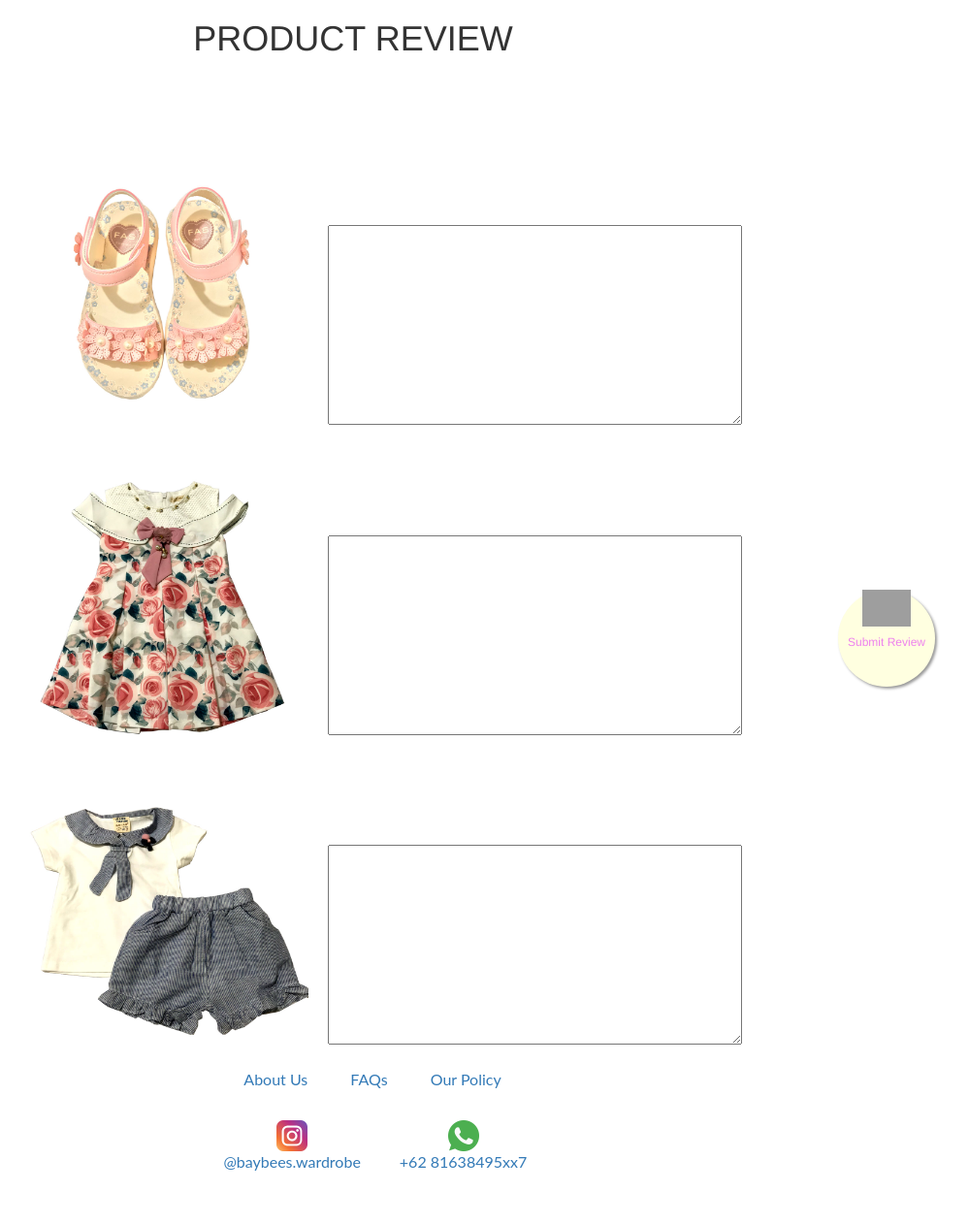
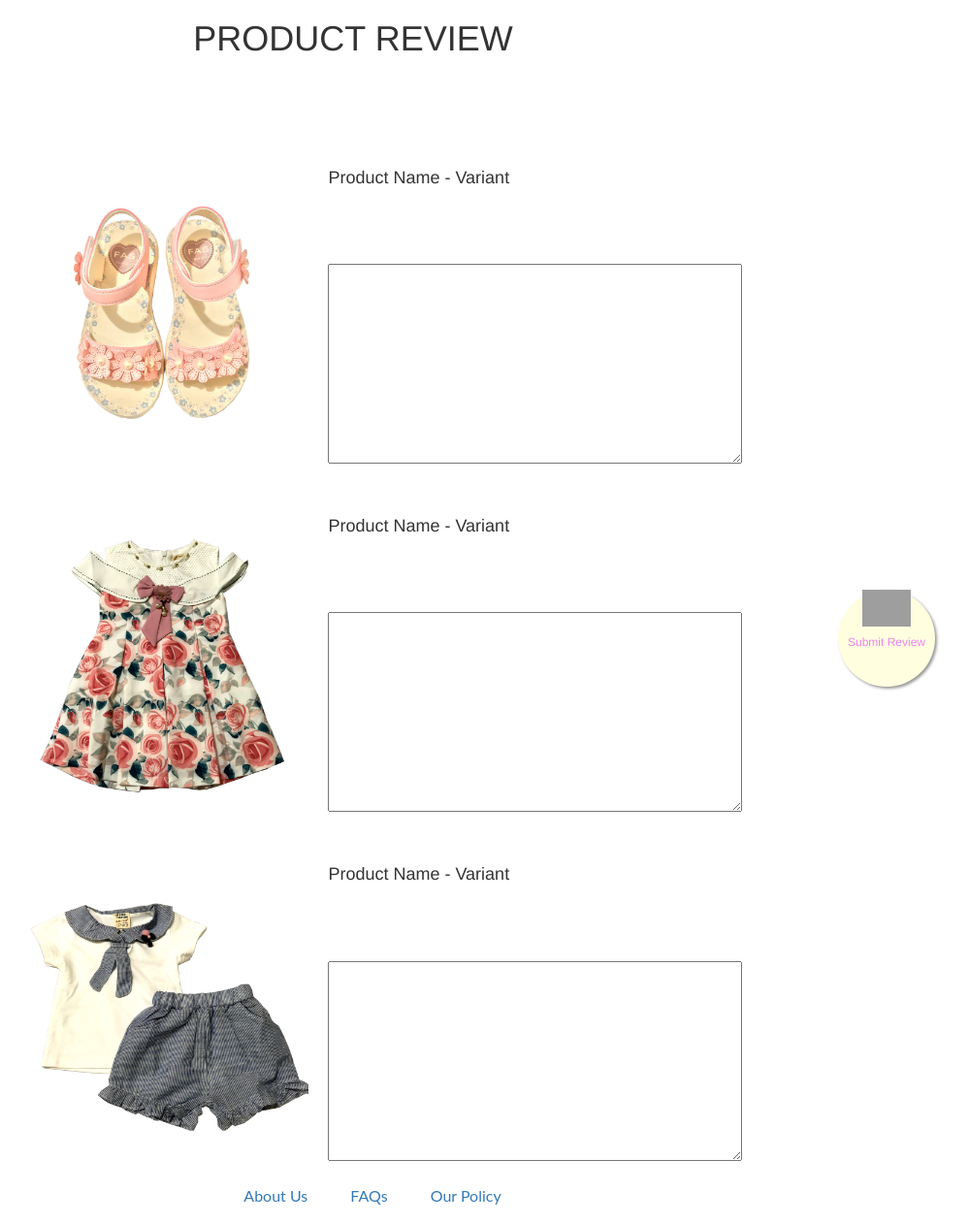
Before and after one commit to kzyc26/Toko-Pojok-70, a PHP site: the page made by project kelompok/html/Product Review.html in a window 1280 px wide; the page is wider, and only the part inside the window is pictured. Shown: the part 52-1314 px from the top of that part at 97% size, without its empty margins (276-1275 px from the left). Before the commit the page ends 1259 px from the top of that part, so only its background shows below. Run offline with PHP 8.4, Linux system fonts and the light colour scheme; some web fonts are replaced; grey boxes are pictures that could not be loaded.

Commit message:
singkat css

```diff
--- a/project kelompok/css/product review.css
+++ b/project kelompok/css/product review.css
@@ -27,14 +27,14 @@ h1 { font-size: 1.5em; margin: 10px; }
 
 /****** Style Star Rating Widget *****/
 
-#rating1, #rating2, #rating3 {
+.rating {
   border: none;
   float: left;
   font-size: 30px;
 }
 
-#rating1 > input, #rating2 > input, #rating3 > input { display: none; }
-#rating1 > label:before,#rating2 > label:before, #rating3 > label:before {
+.rating > input { display: none; }
+.rating > label:before {
   margin: 5px;
   font-size: 1.25em;
   font-family: FontAwesome;
@@ -42,40 +42,24 @@ h1 { font-size: 1.5em; margin: 10px; }
   content: "\f005";
 }
 
-#rating1 > .half:before, #rating2 > .half:before, #rating3 > .half:before {
+.rating > .half:before {
   content: "\f089";
   position: absolute;
 }
 
-#rating1 > label, #rating2 > label, #rating3 > label {
+.rating > label{
   color: #ddd;
  float: right;
 }
 
 /***** CSS Magic to Highlight Stars on Hover *****/
 
-#rating1 > input:checked ~ label, /* show gold star when clicked */
-#rating1:not(:checked) > label:hover, /* hover current star */
-#rating1:not(:checked) > label:hover ~ label { color: #FFD700;  } /* hover previous stars in list */
+.rating > input:checked ~ label, /* show gold star when clicked */
+.rating:not(:checked) > label:hover, /* hover current star */
+.rating:not(:checked) > label:hover ~ label { color: #FFD700;  } /* hover previous stars in list */
 
-#rating2 > input:checked ~ label, /* show gold star when clicked */
-#rating2:not(:checked) > label:hover, /* hover current star */
-#rating2:not(:checked) > label:hover ~ label { color: #FFD700;  } /* hover previous stars in list */
-#rating2 > input:checked + label:hover, /* hover current star when changing rating */
-
-#rating3 > input:checked ~ label, /* show gold star when clicked */
-#rating3:not(:checked) > label:hover, /* hover current star */
-#rating3:not(:checked) > label:hover ~ label { color: #FFD700;  } /* hover previous stars in list */
-#rating3 > input:checked ~ label:hover,
-
-#rating1 > label:hover ~ input:checked ~ label, /* lighten current selection */
-#rating1 > input:checked ~ label:hover ~ label { color: #FFED85;  }
-
-#rating2 > label:hover ~ input:checked ~ label, /* lighten current selection */
-#rating2 > input:checked ~ label:hover ~ label { color: #FFED85;  }
-
-#rating3 > label:hover ~ input:checked ~ label, /* lighten current selection */
-#rating3 > input:checked ~ label:hover ~ label { color: #FFED85;  }
+.rating > label:hover ~ input:checked ~ label, /* lighten current selection */
+.rating > input:checked ~ label:hover ~ label { color: #FFED85;  }
 
 /* float button */
 .float{
--- a/project kelompok/html/Product Review.html
+++ b/project kelompok/html/Product Review.html
@@ -75,7 +75,8 @@
   <td><img src="../assets/images/Slide 1.jpg"></td>
     <td style="padding:20px; margin-top:10%;">
     <br>
-    <fieldset class="rating" id="rating1">
+    <h4>Product Name - Variant</h4>
+    <fieldset class="rating" >
       <input type="radio" id="star5-1" name="rating-1" value="5" /><label class = "full" for="star5-1" title="Awesome - 5 stars"></label>
       <input type="radio" id="star4half-1" name="rating-1" value="4 and a half" /><label class="half" for="star4half-1" title="Pretty good - 4.5 stars"></label>
       <input type="radio" id="star4-1" name="rating-1" value="4" /><label class = "full" for="star4-1" title="Pretty good - 4 stars"></label>
@@ -95,7 +96,8 @@
 <tr>
     <td ><img src="../assets/images/Slide 2.jpg"></td>
     <td style="padding:20px; margin-top:10%;">
-      <fieldset class="rating" id="rating2">
+        <h4>Product Name - Variant</h4>
+      <fieldset class="rating" >
         <input type="radio" id="star5-2" name="rating-2" value="5" /><label class = "full" for="star5-2" title="Awesome - 5 stars"></label>
         <input type="radio" id="star4half-2" name="rating-2" value="4 and a half" /><label class="half" for="star4half-2" title="Pretty good - 4.5 stars"></label>
         <input type="radio" id="star4-2" name="rating-2" value="4" /><label class = "full" for="star4-2" title="Pretty good - 4 stars"></label>
@@ -114,7 +116,8 @@
   <tr>
       <td ><img src="../assets/images/Slide 3.jpg"></td>
       <td style="padding:20px; margin-top:10%;">
-        <fieldset class="rating" id="rating1">
+          <h4>Product Name - Variant</h4>
+        <fieldset class="rating" >
           <input type="radio" id="star5" name="rating" value="5" /><label class = "full" for="star5" title="Awesome - 5 stars"></label>
           <input type="radio" id="star4half" name="rating" value="4 and a half" /><label class="half" for="star4half" title="Pretty good - 4.5 stars"></label>
           <input type="radio" id="star4" name="rating" value="4" /><label class = "full" for="star4" title="Pretty good - 4 stars"></label>
```
